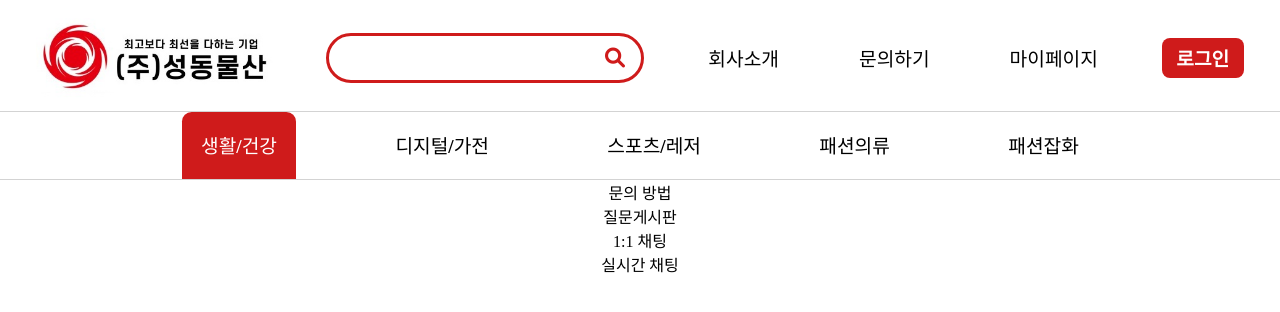
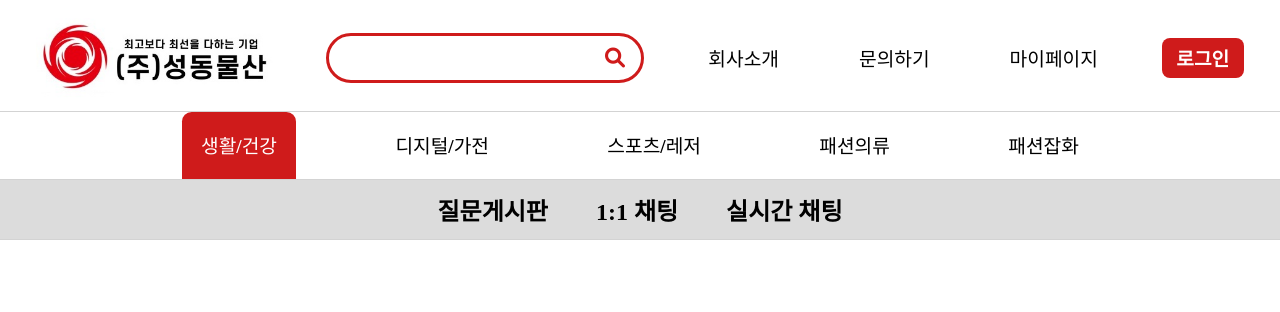
Before and after one commit to DevSe-project/Sungdong-FrontEnd, a React (Create React App) app: page /askhome in a window 1280 px wide. Shown: the top 312 px of the page. Built offline with nearby package versions, Linux system fonts and the light colour scheme; a web font is replaced by a local one.

Commit message:
문의하기 관련 컴포넌트 생성

```diff
--- a/src/component/AboutAsk/AskHome.js
+++ b/src/component/AboutAsk/AskHome.js
@@ -1,17 +1,25 @@
+import { useNavigate } from "react-router-dom";
 import { CategoryBar } from "../AboutHeader/CategoryBar";
 import { TopBanner } from "../AboutHeader/TopBanner";
+import styles from './AskHome.module.css';
 
-export default function AskHome() {
+export default function AskHome(props) {
+
+    const navigate = useNavigate();
+
     return(
         <div>
             <TopBanner />
             <CategoryBar />
-            <div>문의 방법</div>
-            <div >
-                <div>질문게시판</div>
-                <div>1:1 채팅</div>
-                <div>실시간 채팅</div>
+            {/* 목록 */}
+            <div className={styles.askList}>
+                <div className={styles.askObject} onClick={()=>{
+            console.log()}}>질문게시판</div>
+                <div className={styles.askObject} onClick={()=>{}}>1:1 채팅</div>
+                <div className={styles.askObject} onClick={()=>{}}>실시간 채팅</div>
             </div>
+            {/* 해당 게시판 default값은 환영문구 페이지 */}
+
         </div>
     )
 }
--- /dev/null
+++ b/src/component/AboutAsk/AskHome.module.css
@@ -0,0 +1,19 @@
+/* askList */
+.askList {
+    background-color: gainsboro;
+    color: black;
+    display: flex;
+    gap: 2em;
+    justify-content: center;
+    font-size: 1.5em;
+    font-weight: bold;
+    padding: 0.5em;
+    border-bottom: 1px solid lightgray;
+}
+
+.askObject {
+    cursor: pointer;
+}
+.askObject:hover {
+    color: #CC0000;
+}
--- a/src/component/AboutHeader/TopBanner.js
+++ b/src/component/AboutHeader/TopBanner.js
@@ -35,7 +35,7 @@ export function TopBanner () {
         },
         {
         item : '1:1 고객센터',
-        link : '/oneandone',
+        link : '/oneonone',
         },
         {
         item : '실시간 채팅 게시판',
```
Also changed, not shown: src/component/AboutAsk/OneOnOneBoard.js (added, +7 -0 lines), src/component/AboutAsk/QuestionBoard.js (added, +7 -0 lines).
